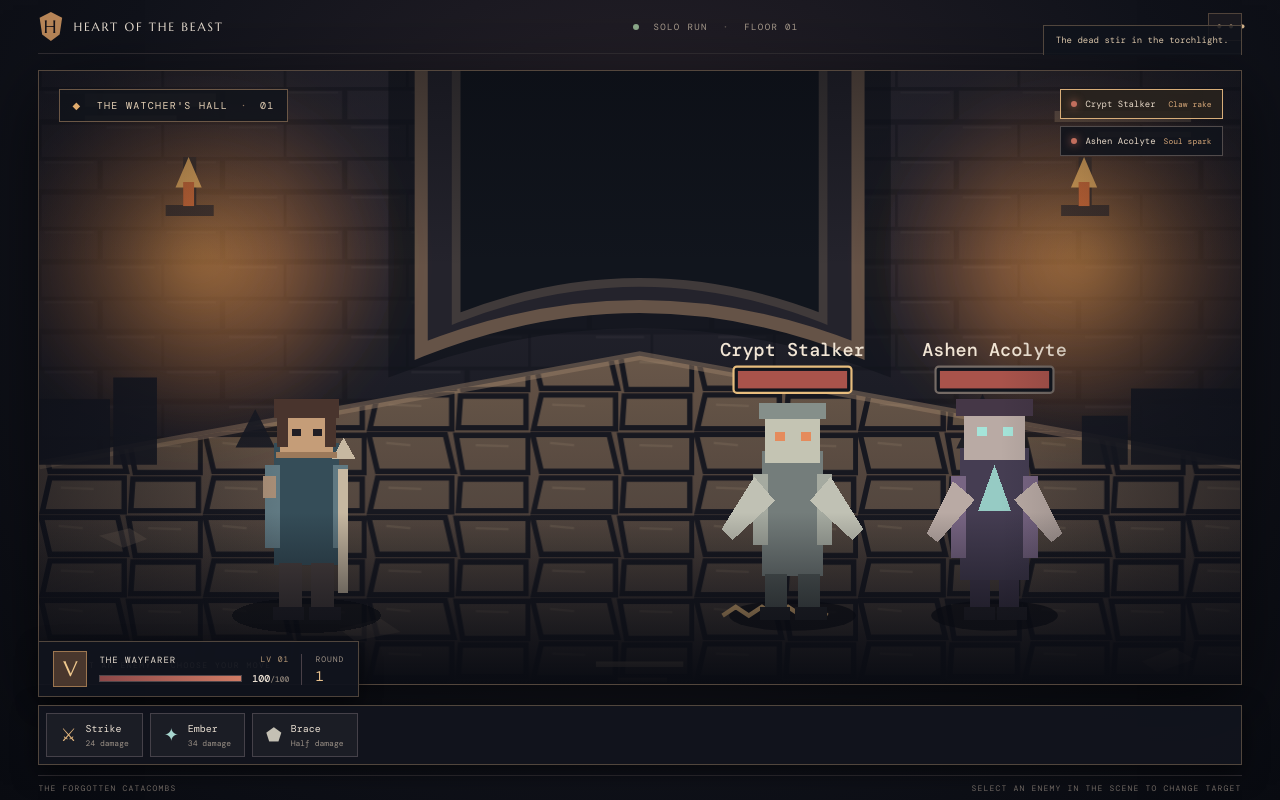
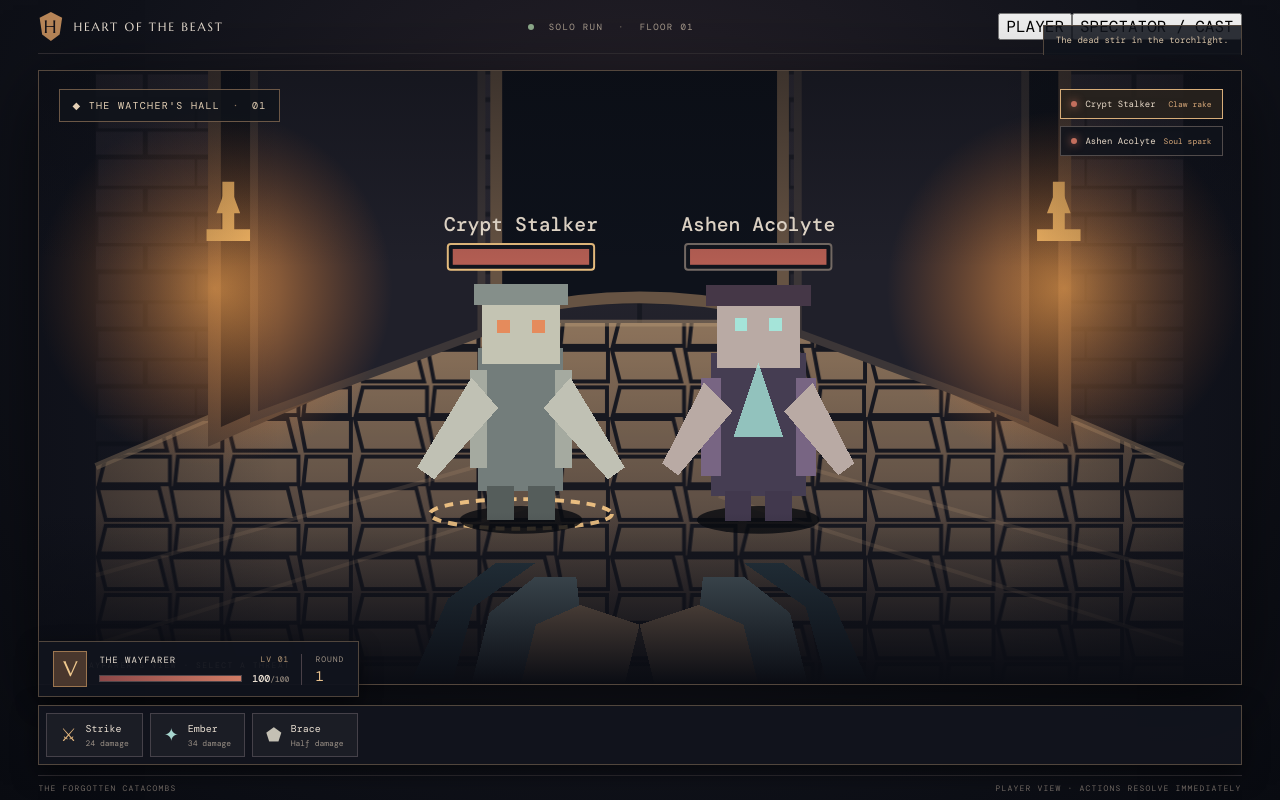
Before and after one commit to swarkentin/heart-of-the-beast, a React (Vite) app: page / in a window 1280 px wide. Built offline with nearby package versions, Linux system fonts and the light colour scheme.

Commit message:
Prototype forward-facing player and spectator views

```diff
--- a/src/App.tsx
+++ b/src/App.tsx
@@ -1,199 +1,134 @@
 import { useState } from "react";
 
 type Action = "strike" | "bolt" | "guard";
-type EnemyId = "scout" | "acolyte";
-type Enemy = {
-  id: EnemyId; name: string; hp: number; maxHp: number; intent: string;
-  damage: number; kind: "scout" | "acolyte";
-};
-
+type View = "player" | "cast";
+type Enemy = { id: "scout" | "acolyte"; name: string; hp: number; maxHp: number; intent: string; damage: number; x: number };
 const initialEnemies: Enemy[] = [
-  { id: "scout", name: "Crypt Stalker", hp: 48, maxHp: 48, intent: "Claw rake", damage: 12, kind: "scout" },
-  { id: "acolyte", name: "Ashen Acolyte", hp: 62, maxHp: 62, intent: "Soul spark", damage: 9, kind: "acolyte" },
+  { id: "scout", name: "Crypt Stalker", hp: 48, maxHp: 48, intent: "Claw rake", damage: 12, x: 430 },
+  { id: "acolyte", name: "Ashen Acolyte", hp: 62, maxHp: 62, intent: "Soul spark", damage: 9, x: 670 },
 ];
-const actions: { id: Action; label: string; hint: string; damage: number; glyph: string }[] = [
-  { id: "strike", label: "Strike", hint: "24 damage", damage: 24, glyph: "⚔" },
-  { id: "bolt", label: "Ember", hint: "34 damage", damage: 34, glyph: "✦" },
-  { id: "guard", label: "Brace", hint: "Half damage", damage: 0, glyph: "⬟" },
+const actions: { id: Action; label: string; hint: string; glyph: string }[] = [
+  { id: "strike", label: "Strike", hint: "24 damage", glyph: "⚔" },
+  { id: "bolt", label: "Ember", hint: "34 damage", glyph: "✦" },
+  { id: "guard", label: "Brace", hint: "Half damage", glyph: "⬟" },
 ];
 
-function Bar({ value, max, enemy = false }: { value: number; max: number; enemy?: boolean }) {
-  return <span className={"bar" + (enemy ? " enemy-bar" : "")}><i style={{ width: (Math.max(0, value) / max * 100) + "%" }} /></span>;
+function Bar({ value, max }: { value: number; max: number }) {
+  return <span className="bar"><i style={{ width: (Math.max(0, value) / max * 100) + "%" }} /></span>;
 }
 
-function PixelScene({ enemies, target, onTarget }: { enemies: Enemy[]; target: EnemyId; onTarget: (id: EnemyId) => void }) {
-  return (
-    <div className="scene">
-      <svg className="scene-art" viewBox="0 0 1100 660" role="img" aria-label="A torchlit pixel-art catacomb. Your wayfarer faces two undead creatures." preserveAspectRatio="xMidYMid slice">
-        <defs>
-          <linearGradient id="stonewall" x2="0" y2="1"><stop stopColor="#34303a"/><stop offset="1" stopColor="#171922"/></linearGradient>
-          <linearGradient id="stonefloor" x2="0" y2="1"><stop stopColor="#655346"/><stop offset="1" stopColor="#28252a"/></linearGradient>
-          <radialGradient id="warmth"><stop stopColor="#f6a34f" stopOpacity=".72"/><stop offset="1" stopColor="#d87536" stopOpacity="0"/></radialGradient>
-          <pattern id="brick" width="112" height="64" patternUnits="userSpaceOnUse">
-            <path d="M0 1H112M0 32H112M56 0V32M0 32V64" fill="none" stroke="#0e1118" strokeOpacity=".48" strokeWidth="5"/>
-            <path d="M5 5H50M62 37H106" stroke="#aaa0a0" strokeOpacity=".08" strokeWidth="2"/>
-          </pattern>
-          <pattern id="flagstone" width="150" height="76" patternUnits="userSpaceOnUse">
-            <path d="M2 2H72L80 36H10ZM82 3H148V37H88ZM10 42H78V73H3ZM86 43H146V72H84Z" fill="#87715e" fillOpacity=".12" stroke="#171820" strokeWidth="5"/>
-            <path d="M18 10l22 2m60 0l30 1M20 51l30 1" stroke="#b9a18a" strokeOpacity=".14" strokeWidth="2"/>
-          </pattern>
-          <filter id="glow"><feGaussianBlur stdDeviation="20"/></filter>
-        </defs>
-        <rect width="1100" height="660" fill="#11131b"/>
-        <path d="M0 0H1100V410L550 310 0 410Z" fill="url(#stonewall)"/>
-        <path d="M0 0H1100V410L550 310 0 410Z" fill="url(#brick)" opacity=".85"/>
-        <path d="M0 410L550 310 1100 410V660H0Z" fill="url(#stonefloor)"/>
-        <path d="M0 410L550 310 1100 410V660H0Z" fill="url(#flagstone)"/>
-        <path d="M0 410L550 310 1100 410" stroke="#9b8069" strokeOpacity=".45" strokeWidth="8" fill="none"/>
-        <path d="M320 0V330Q550 240 780 330V0" fill="#10131b" opacity=".65"/>
-        <path d="M350 0V305Q550 225 750 305V0" fill="#24232c" stroke="#655347" strokeWidth="12"/>
-        <path d="M382 0V276Q550 210 718 276V0" fill="#11151d" stroke="#403a3a" strokeWidth="8"/>
-        <g opacity=".45" fill="#b6a08a"><path d="M42 70h120v12H42zM42 90h84v5H42zM930 86h125v10H930zM970 105h85v5h-85z"/></g>
-        <g>
-          <ellipse cx="145" cy="220" rx="190" ry="175" fill="url(#warmth)" filter="url(#glow)"/>
-          <ellipse cx="955" cy="220" rx="190" ry="175" fill="url(#warmth)" filter="url(#glow)"/>
-          <path d="M116 172h16v-44h12v44h16v10h-44zM936 172h16v-44h12v44h16v10h-44z" fill="#4b3a32"/>
-          <path d="M137 128l-12 28h24zM957 128l-12 28h24z" fill="#ffbd67"/>
-          <rect x="132" y="151" width="10" height="22" fill="#e7783e"/><rect x="952" y="151" width="10" height="22" fill="#e7783e"/>
-        </g>
-        <g fill="#171922" opacity=".9">
-          <path d="M0 350h65v60H0zM68 330h40v80H68zM1000 340h100v70h-100zM955 365h42v45h-42z"/>
-          <path d="M180 394l18-35 18 35zM840 395l24-50 24 50z"/>
-        </g>
-        <g fill="#a18a73" opacity=".28">
-          <path d="M55 475l28-7 16 10-22 8zM275 560l38-9 18 12-42 8zM865 485l24-10 20 8-28 10zM1010 590l30-12 18 10-34 12z"/>
-        </g>
-        <g transform="translate(245 0)" shapeRendering="crispEdges">
-          <ellipse cx="0" cy="548" rx="68" ry="16" fill="#080a10" opacity=".7"/>
-          <path d="M-30 390h60v112h-60z" fill="#354d58"/><path d="M-38 410h14v76h-14zM24 410h14v76H24z" fill="#607982"/>
-          <path d="M-24 360h48v42h-48z" fill="#c59d78"/><path d="M-30 350h60v17h-60zM-27 365h10v29h-10zM17 365h10v29H17z" fill="#49342d"/>
-          <path d="M-13 377h8v7h-8zM6 377h8v7H6z" fill="#211e24"/>
-          <path d="M-25 500h21v42h-21zM4 500h21v42H4z" fill="#4b4140"/>
-          <path d="M-31 540h29v12h-29zM2 540h30v12H2z" fill="#25232a"/>
-          <path d="M29 414h9v113h-9zM23 405l11-20 11 20z" fill="#c7b8a1"/>
-          <path d="M-40 420h12v20h-12z" fill="#a88e77"/>
-          <path d="M-28 401h56" stroke="#9c795a" strokeWidth="5"/>
-        </g>
-        {enemies.map((enemy, index) => {
-          const x = index === 0 ? 690 : 875;
-          const dead = enemy.hp <= 0;
-          return (
-            <g key={enemy.id} transform={"translate(" + x + " 0)"} opacity={dead ? .18 : 1} className={!dead ? "enemy-sprite" : ""} onClick={() => !dead && onTarget(enemy.id)}>
-              <ellipse cx="0" cy="548" rx="58" ry="14" fill="#080a10" opacity=".75"/>
-              {target === enemy.id && !dead ? <path d="M-64 548l12-8 12 8 12-8 12 8 12-8 12 8 12-8 12 8" fill="none" stroke="#f2c17e" strokeWidth="4"/> : null}
-              {enemy.kind === "scout" ? (
-                <g shapeRendering="crispEdges">
-                  <path d="M-28 397h56v115h-56z" fill="#747d7b"/><path d="M-36 418h14v65h-14zM22 418h14v65H22z" fill="#a5aaa0"/>
-                  <path d="M-25 360h50v48h-50z" fill="#c4c4b3"/><path d="M-31 353h62v15h-62z" fill="#858f8a"/>
-                  <path d="M-16 380h9v8h-9zM8 380h9v8H8z" fill="#e58b5c"/>
-                  <path d="M-25 510h20v32h-20zM5 510h20v32H5z" fill="#555d5b"/>
-                  <path d="M-30 540h28v12h-28zM2 540h30v12H2z" fill="#25262b"/>
-                  <path d="M-35 421l-30 48 10 10 39-36M35 421l30 48-10 10-39-36" fill="#c0c1b4"/>
-                </g>
-              ) : (
-                <g shapeRendering="crispEdges">
-                  <path d="M-32 395h64v120h-64z" fill="#453d52"/><path d="M-40 420h14v75h-14zM26 420h14v75H26z" fill="#786583"/>
-                  <path d="M-28 356h56v50h-56z" fill="#b9aaa4"/><path d="M-35 350h70v15h-70z" fill="#453747"/>
-                  <path d="M-16 375h9v9h-9zM8 375h9v9H8z" fill="#a5e4d9"/>
-                  <path d="M-22 515h18v29h-18zM4 515h18v29H4z" fill="#41384d"/>
-                  <path d="M-28 540h28v12h-28zM2 540h28v12H2z" fill="#25232a"/>
-                  <path d="M0 410l-15 42h30z" fill="#a5e4d9" opacity=".85"/>
-                  <path d="M-38 425l-24 48 10 8 34-39M38 425l24 48-10 8-34-39" fill="#b9aaa4"/>
-                </g>
-              )}
-              <g transform="translate(0 320)">
-                <rect x="-54" y="0" width="108" height="24" rx="3" fill="#11151d" stroke={target === enemy.id ? "#e7bd7e" : "#756b65"} strokeWidth="2"/>
-                <rect x="-50" y="4" width={100 * enemy.hp / enemy.maxHp} height="16" fill="#a9534b"/>
-                <text x="0" y="-10" textAnchor="middle" fill="#f1e5d5" fontSize="17" fontWeight="bold">{enemy.name}</text>
-              </g>
-            </g>
-          );
-        })}
-        <g opacity=".7" fill="#c6a987"><path d="M510 590h80v5h-80zM530 605h45v4h-45z"/></g>
-      </svg>
-      <div className="scene-vignette" />
-      <div className="scene-location"><span className="location-mark">◆</span> THE WATCHER'S HALL <i>·</i> 01</div>
-      <div className="enemy-intents">
-        {enemies.filter(e => e.hp > 0).map(e => <button key={e.id} className={"intent " + (target === e.id ? "intent-active" : "")} onClick={() => onTarget(e.id)}><span className="intent-dot" />{e.name}<b>{e.intent}</b></button>)}
-      </div>
-      <div className="scene-hint">SELECT AN ENEMY · CHOOSE YOUR MOVE</div>
-    </div>
-  );
+function EnemyFigure({ enemy, selected, onClick }: { enemy: Enemy; selected: boolean; onClick?: () => void }) {
+  const dead = enemy.hp <= 0;
+  return <g transform={`translate(${enemy.x} 0)`} opacity={dead ? .18 : 1} onClick={onClick} className={onClick && !dead ? "enemy-sprite" : ""}>
+    {selected && !dead ? <ellipse cx="0" cy="448" rx="92" ry="15" fill="none" stroke="#e9bd80" strokeWidth="4" strokeDasharray="9 7" /> : null}
+    <ellipse cx="0" cy="454" rx="62" ry="14" fill="#080a10" opacity=".8" />
+    {enemy.id === "scout" ? <g shapeRendering="crispEdges">
+      <path d="M-43 280h86v145h-86z" fill="#737d7b"/><path d="M-52 302h18v100h-18zM34 302h18v100H34z" fill="#a5aaa0"/>
+      <path d="M-39 226h78v70h-78z" fill="#c4c4b3"/><path d="M-48 215h96v22h-96z" fill="#858f8a"/>
+      <path d="M-24 252h13v13h-13zM11 252h13v13H11z" fill="#e58b5c"/>
+      <path d="M-34 420h27v34h-27zM7 420h27v34H7z" fill="#555d5b"/>
+      <path d="M-50 310l-55 91 17 12 65-72M50 310l55 91-17 12-65-72" fill="#c0c1b4"/>
+    </g> : <g shapeRendering="crispEdges">
+      <path d="M-48 285h96v145h-96z" fill="#453d52"/><path d="M-58 310h20v100h-20zM38 310h20v100H38z" fill="#786583"/>
+      <path d="M-42 228h84v72h-84z" fill="#b9aaa4"/><path d="M-53 216h106v22h-106z" fill="#453747"/>
+      <path d="M-24 250h13v13h-13zM11 250h13v13H11z" fill="#a5e4d9"/>
+      <path d="M-34 425h27v30h-27zM7 425h27v30H7z" fill="#41384d"/>
+      <path d="M0 295l-25 75h50z" fill="#a5e4d9" opacity=".8"/>
+      <path d="M-55 315l-42 82 16 12 55-65M55 315l42 82-16 12-55-65" fill="#b9aaa4"/>
+    </g>}
+    <g transform="translate(0 175)">
+      <rect x="-74" y="0" width="148" height="26" rx="3" fill="#11151d" stroke={selected ? "#e7bd7e" : "#756b65"} strokeWidth="2"/>
+      <rect x="-69" y="5" width={138 * enemy.hp / enemy.maxHp} height="16" fill="#b45e53"/>
+      <text x="0" y="-13" textAnchor="middle" fill="#f1e5d5" fontSize="20" fontWeight="bold">{enemy.name}</text>
+    </g>
+  </g>;
+}
+
+function PlayerView({ enemies, target, onTarget }: { enemies: Enemy[]; target: string; onTarget: (id: Enemy["id"]) => void }) {
+  return <div className="scene player-scene">
+    <svg className="scene-art" viewBox="0 0 1100 620" role="img" aria-label="First-person view down a torchlit catacomb corridor toward two undead enemies">
+      <defs>
+        <linearGradient id="wall" x2="0" y2="1"><stop stopColor="#34303a"/><stop offset="1" stopColor="#171922"/></linearGradient>
+        <linearGradient id="floor" x2="0" y2="1"><stop stopColor="#8a7059"/><stop offset="1" stopColor="#211f27"/></linearGradient>
+        <radialGradient id="torch"><stop stopColor="#f6a34f" stopOpacity=".8"/><stop offset="1" stopColor="#d87536" stopOpacity="0"/></radialGradient>
+        <pattern id="brick" width="100" height="58" patternUnits="userSpaceOnUse"><path d="M0 1H100M0 29H100M50 0V29M0 29V58" fill="none" stroke="#0d1018" strokeOpacity=".55" strokeWidth="5"/></pattern>
+        <pattern id="tiles" width="130" height="70" patternUnits="userSpaceOnUse"><path d="M2 2h62l8 32H10zM76 2h52v32H82zM10 40h65v28H3zM83 40h44v28H80z" fill="#9c8065" fillOpacity=".13" stroke="#171820" strokeWidth="4"/></pattern>
+      </defs>
+      <rect width="1100" height="620" fill="#11131b"/>
+      <path d="M0 0H1100V400L760 255H340L0 400Z" fill="url(#wall)"/><path d="M0 0H1100V400L760 255H340L0 400Z" fill="url(#brick)"/>
+      <path d="M0 400L340 255H760L1100 400V620H0Z" fill="url(#floor)"/><path d="M0 400L340 255H760L1100 400V620H0Z" fill="url(#tiles)"/>
+      <path d="M0 400L340 255H760L1100 400" fill="none" stroke="#b19372" strokeOpacity=".5" strokeWidth="7"/>
+      <path d="M120 0V370L370 260V0M980 0V370L730 260V0" fill="#10131b" stroke="#514239" strokeWidth="13"/>
+      <path d="M160 0V350L390 265V0M940 0V350L710 265V0" fill="#20202a" stroke="#3c3637" strokeWidth="8"/>
+      <path d="M405 0V248Q550 210 695 248V0" fill="#0e121b" stroke="#665343" strokeWidth="12"/>
+      <ellipse cx="120" cy="220" rx="180" ry="180" fill="url(#torch)"/><ellipse cx="980" cy="220" rx="180" ry="180" fill="url(#torch)"/>
+      <g fill="#ffbd67"><path d="M112 160h16v-48h12v48h16v12h-44zM952 160h16v-48h12v48h16v12h-44z"/><path d="M134 112l-12 32h24zM974 112l-12 32h24z"/></g>
+      <path d="M0 510L420 390M1100 510L680 390M0 580L470 430M1100 580L630 430" stroke="#c5a17c" strokeOpacity=".16" strokeWidth="4"/>
+      {enemies.map(e => <EnemyFigure key={e.id} enemy={e} selected={target === e.id} onClick={() => e.hp > 0 && onTarget(e.id)} />)}
+      <g transform="translate(550 0)" shapeRendering="crispEdges">
+        <path d="M-190 620l22-78 62-44h-40l-48 36-38 86zM190 620l-22-78-62-44h40l48 36 38 86z" fill="#293943"/>
+        <path d="M-170 620l18-72 46-36 42 0 12 108zM170 620l-18-72-46-36-42 0-12 108z" fill="#53636a"/>
+        <path d="M-120 620l15-60 45-20 60 20 15 60zM120 620l-15-60-45-20-60 20-15 60z" fill="#8d735d"/>
+      </g>
+    </svg>
+    <div className="scene-vignette"/>
+    <div className="scene-location"><span>◆</span> THE WATCHER'S HALL <i>·</i> 01</div>
+    <div className="enemy-intents">{enemies.filter(e=>e.hp>0).map(e=><button key={e.id} className={"intent "+(target===e.id?"intent-active":"")} onClick={()=>onTarget(e.id)}><span className="intent-dot"/><span>{e.name}</span><b>{e.intent}</b></button>)}</div>
+    <div className="scene-hint">THE WAYFARER'S VIEW · SELECT A THREAT</div>
+  </div>;
+}
+
+function CastView({ enemies, playerHp }: { enemies: Enemy[]; playerHp: number }) {
+  return <div className="scene cast-scene">
+    <svg className="scene-art" viewBox="0 0 1100 620" role="img" aria-label="Cinematic elevated view of the adventurer facing enemies in the catacomb hall">
+      <defs><linearGradient id="castfloor" x2="0" y2="1"><stop stopColor="#4b3d39"/><stop offset="1" stopColor="#171923"/></linearGradient><pattern id="casttiles" width="120" height="70" patternUnits="userSpaceOnUse"><path d="M2 2h56v30H2zM64 2h54v30H64zM2 38h56v30H2zM64 38h54v30H64z" fill="#9d8065" fillOpacity=".15" stroke="#171820" strokeWidth="4"/></pattern></defs>
+      <rect width="1100" height="620" fill="#11131b"/><path d="M0 0H1100V620H0Z" fill="url(#castfloor)"/><path d="M0 0H1100V620H0Z" fill="url(#casttiles)"/>
+      <path d="M0 0H1100V85H0zM0 535H1100V620H0z" fill="#0b0e16" opacity=".8"/>
+      <path d="M120 90L980 90M120 530L980 530M120 90V530M980 90V530" stroke="#92765d" strokeWidth="12" opacity=".65"/>
+      <g fill="#e18b4d" opacity=".7"><circle cx="130" cy="115" r="16"/><circle cx="970" cy="115" r="16"/><circle cx="130" cy="505" r="16"/><circle cx="970" cy="505" r="16"/></g>
+      <g transform="translate(550 370)" shapeRendering="crispEdges"><ellipse cy="38" rx="65" ry="17" fill="#080a10" opacity=".8"/><path d="M-28-50h56v85h-56z" fill="#53636a"/><path d="M-23-84h46v40h-46z" fill="#c59d78"/><path d="M-28-92h56v13h-56z" fill="#49342d"/><path d="M-22 32h19v30h-19zM4 32h19v30H4z" fill="#38313a"/><text y="94" textAnchor="middle" fill="#f0d2a8" fontSize="20">THE WAYFARER</text></g>
+      {enemies.map((e,i)=><g key={e.id} transform={`translate(${i===0?365:735} 210)`} opacity={e.hp<=0?.18:1} shapeRendering="crispEdges">
+        <ellipse cy="44" rx="52" ry="13" fill="#080a10"/><path d="M-27-22h54v62h-54z" fill={i===0?"#737d7b":"#51445e"}/><path d="M-25-58h50v40h-50z" fill={i===0?"#c4c4b3":"#b9aaa4"}/><path d="M-13-42h8v8h-8zM7-42h8v8H7z" fill={i===0?"#e58b5c":"#a5e4d9"}/><text y="80" textAnchor="middle" fill="#eee0d0" fontSize="17">{e.name}</text><rect x="-42" y="91" width="84" height="9" fill="#29252c"/><rect x="-42" y="91" width={84*e.hp/e.maxHp} height="9" fill="#b45e53"/>
+      </g>)}
+      <path d="M550 315L365 270M550 315L735 270" stroke="#d6a66e" strokeDasharray="8 8" strokeWidth="3" opacity=".5"/>
+    </svg>
+    <div className="scene-vignette"/>
+    <div className="scene-location"><span>◆</span> THE WATCHER'S HALL <i>·</i> SPECTATOR CAMERA</div>
+    <div className="cast-overlay"><strong>THE FORGOTTEN CATACOMBS</strong><span>FLOOR 01 · SOLO RUN</span><div className="cast-health">WAYFARER <Bar value={playerHp} max={100}/><b>{playerHp}/100</b></div></div>
+    <div className="scene-hint">CINEMATIC PARTY VIEW · LIVE ENCOUNTER</div>
+  </div>;
 }
 
 export default function App() {
-  const [enemies, setEnemies] = useState<Enemy[]>(initialEnemies);
-  const [playerHp, setPlayerHp] = useState(100);
-  const [target, setTarget] = useState<EnemyId>("scout");
-  const [round, setRound] = useState(1);
-  const [message, setMessage] = useState("The dead stir in the torchlight.");
-  const defeated = enemies.every(e => e.hp <= 0);
-  const gameOver = playerHp <= 0 || defeated;
-  const livingTarget = enemies.find(e => e.id === target && e.hp > 0) || enemies.find(e => e.hp > 0);
+  const [enemies,setEnemies]=useState<Enemy[]>(initialEnemies);
+  const [playerHp,setPlayerHp]=useState(100);
+  const [target,setTarget]=useState<Enemy["id"]>("scout");
+  const [round,setRound]=useState(1);
+  const [message,setMessage]=useState("The dead stir in the torchlight.");
+  const [view,setView]=useState<View>("player");
+  const defeated=enemies.every(e=>e.hp<=0);
+  const gameOver=playerHp<=0||defeated;
+  const livingTarget=enemies.find(e=>e.id===target&&e.hp>0)||enemies.find(e=>e.hp>0);
 
-  function play(action: Action) {
-    if (gameOver) return;
-    const next = enemies.map(e => ({ ...e }));
-    let hp = playerHp;
-    const events: string[] = [];
-    if (action === "guard") events.push("You brace behind your shield.");
-    else if (livingTarget) {
-      const damage = action === "strike" ? 24 : 34;
-      const foe = next.find(e => e.id === livingTarget.id)!;
-      foe.hp = Math.max(0, foe.hp - damage);
-      events.push(foe.name + " takes " + damage + " damage.");
-      if (foe.hp === 0) events.push(foe.name + " crumbles into dust.");
-    }
-    next.forEach(e => {
-      if (e.hp > 0) {
-        const incoming = action === "guard" ? Math.ceil(e.damage / 2) : e.damage;
-        hp = Math.max(0, hp - incoming);
-        events.push(e.name + " attacks for " + incoming + ".");
-      }
-    });
-    setEnemies(next);
-    setPlayerHp(hp);
-    setRound(n => n + 1);
-    setMessage(events.join("  ·  "));
-    const nextTarget = next.find(e => e.hp > 0);
-    if (nextTarget) setTarget(nextTarget.id);
+  function play(action:Action) {
+    if(gameOver)return;
+    const next=enemies.map(e=>({...e}));
+    let hp=playerHp;const events:string[]=[];
+    if(action==="guard")events.push("You brace behind your shield.");
+    else if(livingTarget){const damage=action==="strike"?24:34;const foe=next.find(e=>e.id===livingTarget.id)!;foe.hp=Math.max(0,foe.hp-damage);events.push(foe.name+" takes "+damage+" damage.");if(foe.hp===0)events.push(foe.name+" crumbles into dust.");}
+    next.forEach(e=>{if(e.hp>0){const incoming=action==="guard"?Math.ceil(e.damage/2):e.damage;hp=Math.max(0,hp-incoming);events.push(e.name+" attacks for "+incoming+".");}});
+    setEnemies(next);setPlayerHp(hp);setRound(n=>n+1);setMessage(events.join("  ·  "));
+    const nextTarget=next.find(e=>e.hp>0);if(nextTarget)setTarget(nextTarget.id);
   }
+  function reset(){setEnemies(initialEnemies.map(e=>({...e})));setPlayerHp(100);setTarget("scout");setRound(1);setMessage("The dead stir in the torchlight.");}
 
-  function reset() {
-    setEnemies(initialEnemies.map(e => ({ ...e })));
-    setPlayerHp(100);
-    setTarget("scout");
-    setRound(1);
-    setMessage("The dead stir in the torchlight.");
-  }
-
-  return (
-    <main className="game-screen">
-      <header className="game-topline">
-        <a className="game-brand" href="#" aria-label="Heart of the Beast"><span>H</span> HEART OF THE BEAST</a>
-        <div className="run-status"><i /> SOLO RUN <b>·</b> FLOOR 01</div>
-        <button className="menu-button" aria-label="Open game menu" onClick={() => setMessage("The game menu will be added in a later prototype.")}>•••</button>
-      </header>
-
-      <section className="play-area">
-        <PixelScene enemies={enemies} target={livingTarget?.id || target} onTarget={setTarget} />
-        <div className="player-hud">
-          <div className="hero-token">V</div>
-          <div className="hero-vitals">
-            <div className="hero-name">THE WAYFARER <span>LV 01</span></div>
-            <div className="hero-health"><Bar value={playerHp} max={100} /><strong>{playerHp}<i>/100</i></strong></div>
-          </div>
-          <div className="round-indicator">ROUND <b>{round}</b></div>
-        </div>
-        <div className="action-dock">
-          {actions.map(a => <button key={a.id} className={"move-button move-" + a.id} onClick={() => play(a.id)} disabled={gameOver}>
-            <span className="move-glyph">{a.glyph}</span><span className="move-label">{gameOver ? (defeated ? "Play again" : "Fallen") : a.label}<small>{gameOver ? (defeated ? "Restart encounter" : " ") : a.hint}</small></span>
-          </button>)}
-          {gameOver ? <button className="turn-button" onClick={reset}>RESTART ENCOUNTER <span>↗</span></button> : null}
-        </div>
-        <div className={"event-message" + (gameOver ? " event-final" : "")} role="status">{gameOver ? (defeated ? "THE HALL IS SILENT — VICTORY" : "YOU HAVE FALLEN") : message}</div>
-      </section>
-      <footer className="game-foot"><span>THE FORGOTTEN CATACOMBS</span><span>SELECT AN ENEMY IN THE SCENE TO CHANGE TARGET</span></footer>
-    </main>
-  );
+  return <main className="game-screen">
+    <header className="game-topline"><a className="game-brand" href="#" aria-label="Heart of the Beast"><span>H</span> HEART OF THE BEAST</a><div className="run-status"><i/> SOLO RUN <b>·</b> FLOOR 01</div><div className="view-switch" aria-label="Presentation view"><button className={view==="player"?"selected":""} onClick={()=>setView("player")}>PLAYER</button><button className={view==="cast"?"selected":""} onClick={()=>setView("cast")}>SPECTATOR / CAST</button></div></header>
+    <section className="play-area">
+      {view==="player"?<PlayerView enemies={enemies} target={livingTarget?.id||target} onTarget={setTarget}/>:<CastView enemies={enemies} playerHp={playerHp}/>}
+      <div className="player-hud"><div className="hero-token">V</div><div className="hero-vitals"><div className="hero-name">THE WAYFARER <span>LV 01</span></div><div className="hero-health"><Bar value={playerHp} max={100}/><strong>{playerHp}<i>/100</i></strong></div></div><div className="round-indicator">ROUND <b>{round}</b></div></div>
+      {view==="player"?<><div className="action-dock">{actions.map(a=><button key={a.id} className={"move-button move-"+a.id} onClick={()=>play(a.id)} disabled={gameOver}><span className="move-glyph">{a.glyph}</span><span className="move-label">{a.label}<small>{a.hint}</small></span></button>)}{gameOver?<button className="turn-button" onClick={reset}>RESTART ENCOUNTER <span>↗</span></button>:null}</div><div className={"event-message"+(gameOver?" event-final":"")} role="status">{gameOver?(defeated?"THE HALL IS SILENT — VICTORY":"YOU HAVE FALLEN"):message}</div></>:<div className="cast-caption" role="status">{gameOver?(defeated?"THE HALL IS SILENT — VICTORY":"THE WAYFARER HAS FALLEN"):message}</div>}
+    </section>
+    <footer className="game-foot"><span>THE FORGOTTEN CATACOMBS</span><span>{view==="player"?"PLAYER VIEW · ACTIONS RESOLVE IMMEDIATELY":"SPECTATOR VIEW · READ-ONLY PRESENTATION"}</span></footer>
+  </main>;
 }
```
